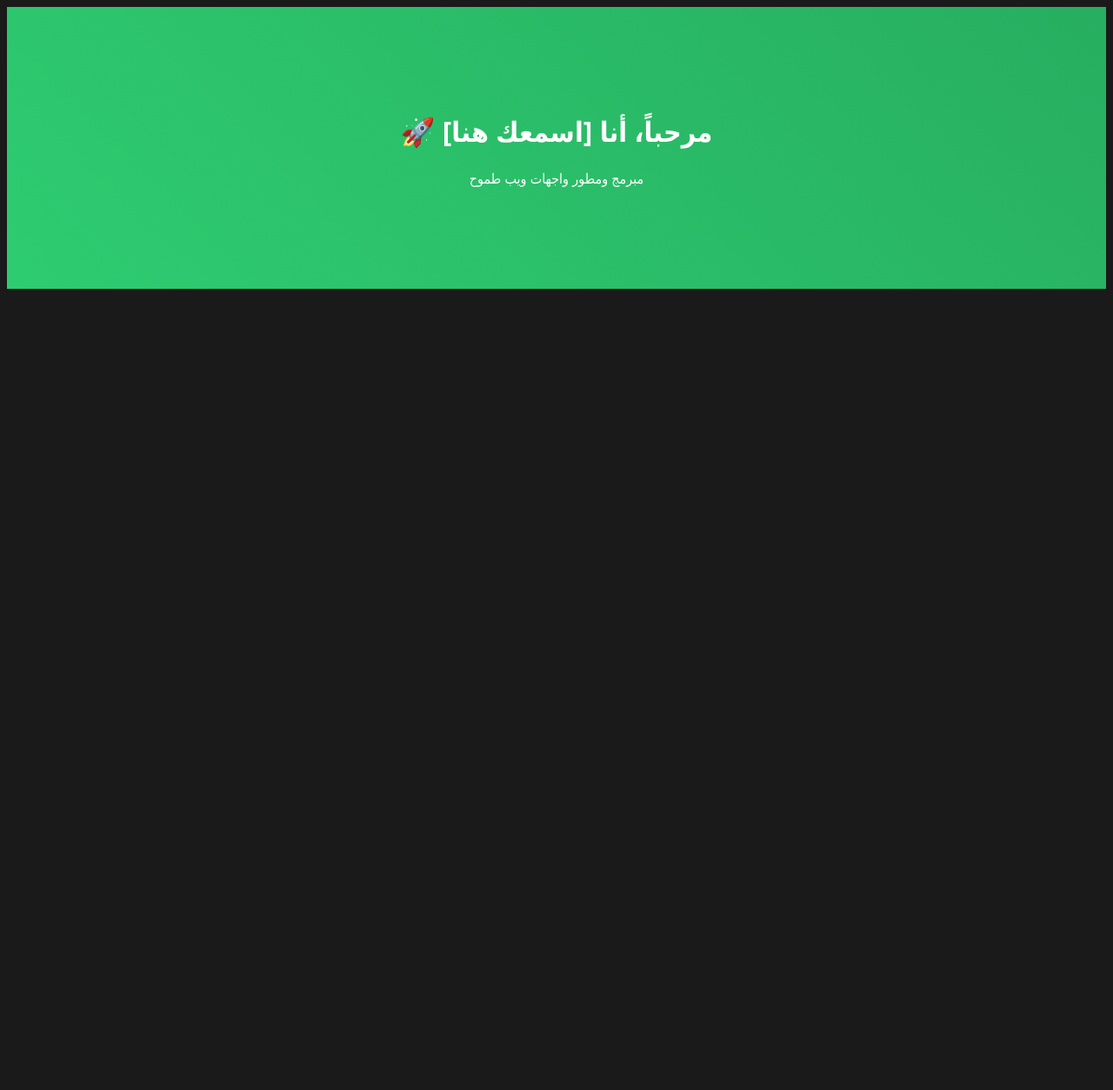
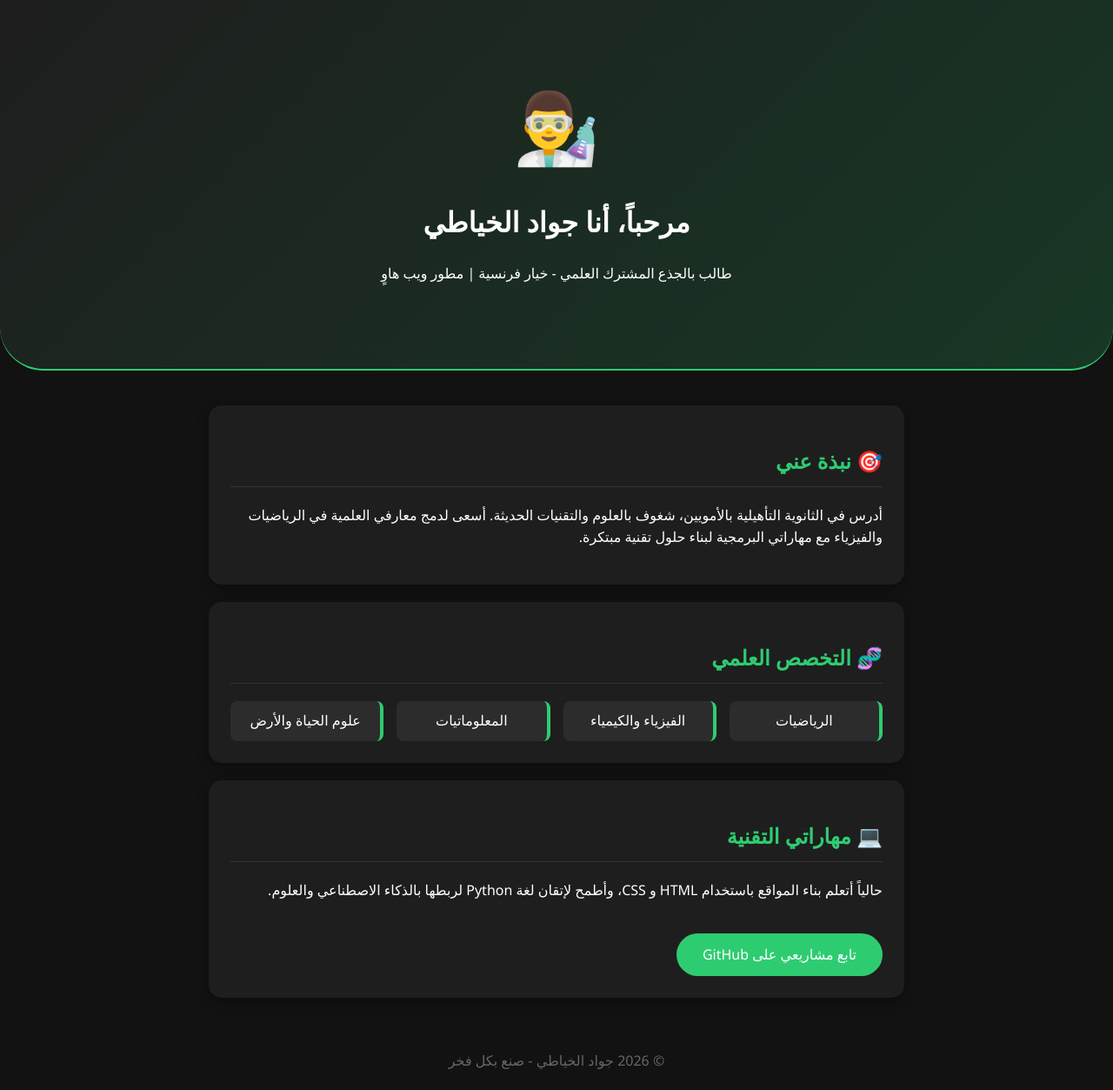
Before and after one commit to ja2008328-tech/elkhayaty, a plain HTML site: page index.html in a window 1280 px wide. Shown: the whole page at 87% size. Before the commit the page ends 800 px from the top, so only its background shows below. Drawn offline with Linux system fonts and the light colour scheme.

Commit message:
Final working code with Python

```diff
--- a/index.html
+++ b/index.html
@@ -2,17 +2,122 @@
 <html lang="ar" dir="rtl">
 <head>
     <meta charset="UTF-8">
-    <title>معرض أعمالي | 2026</title>
+    <meta name="viewport" content="width=device-width, initial-scale=1.0">
+    <title>جواد الخياطي | المسار العلمي</title>
     <style>
-        body { font-family: 'Segoe UI', Tahoma, Geneva, Verdana, sans-serif; background: #1a1a1a; color: white; text-align: center; }
-        .hero { padding: 100px 20px; background: linear-gradient(45deg, #2ecc71, #27ae60); }
-        h1 { size: 3rem; }
+        :root {
+            --primary-color: #2ecc71;
+            --dark-bg: #121212;
+            --card-bg: #1e1e1e;
+        }
+
+        body {
+            font-family: 'Segoe UI', sans-serif;
+            background-color: var(--dark-bg);
+            color: white;
+            margin: 0;
+            line-height: 1.6;
+        }
+
+        .container {
+            max-width: 800px;
+            margin: 0 auto;
+            padding: 20px;
+        }
+
+        /* رأس الصفحة */
+        header {
+            text-align: center;
+            padding: 60px 0;
+            background: linear-gradient(135deg, #1e1e1e, #2ecc7133);
+            border-bottom: 2px solid var(--primary-color);
+            border-radius: 0 0 50px 50px;
+        }
+
+        .profile-img {
+            width: 130px;
+            border: 4px solid var(--primary-color);
+            border-radius: 50%;
+            margin-bottom: 15px;
+        }
+
+        /* الأقسام */
+        section {
+            background: var(--card-bg);
+            padding: 25px;
+            margin: 20px 0;
+            border-radius: 15px;
+            box-shadow: 0 5px 15px rgba(0,0,0,0.3);
+        }
+
+        h2 { color: var(--primary-color); border-bottom: 1px solid #333; padding-bottom: 10px; }
+
+        /* مهارات علمية */
+        .skills-grid {
+            display: grid;
+            grid-template-columns: repeat(auto-fit, minmax(120px, 1fr));
+            gap: 15px;
+            margin-top: 15px;
+        }
+
+        .skill-item {
+            background: #2c2c2c;
+            padding: 10px;
+            border-radius: 8px;
+            text-align: center;
+            border-right: 4px solid var(--primary-color);
+        }
+
+        .footer-btn {
+            display: inline-block;
+            background: var(--primary-color);
+            color: white;
+            text-decoration: none;
+            padding: 12px 30px;
+            border-radius: 25px;
+            margin-top: 20px;
+            transition: 0.3s;
+        }
+
+        .footer-btn:hover { transform: scale(1.05); background: #27ae60; }
     </style>
 </head>
 <body>
-    <div class="hero">
-        <h1>مرحباً، أنا [اسمعك هنا] 🚀</h1>
-        <p>مبرمج ومطور واجهات ويب طموح</p>
+
+<header>
+    <div class="container">
+        <div style="font-size: 80px;">👨‍🔬</div>
+        <h1>مرحباً، أنا جواد الخياطي</h1>
+        <p>طالب بالجذع المشترك العلمي - خيار فرنسية | مطور ويب هاوٍ</p>
     </div>
+</header>
+
+<div class="container">
+    <section>
+        <h2>🎯 نبذة عني</h2>
+        <p>أدرس في الثانوية التأهيلية بالأمويين، شغوف بالعلوم والتقنيات الحديثة. أسعى لدمج معارفي العلمية في الرياضيات والفيزياء مع مهاراتي البرمجية لبناء حلول تقنية مبتكرة.</p>
+    </section>
+
+    <section>
+        <h2>🧬 التخصص العلمي</h2>
+        <div class="skills-grid">
+            <div class="skill-item">الرياضيات</div>
+            <div class="skill-item">الفيزياء والكيمياء</div>
+            <div class="skill-item">المعلوماتيات</div>
+            <div class="skill-item">علوم الحياة والأرض</div>
+        </div>
+    </section>
+
+    <section>
+        <h2>💻 مهاراتي التقنية</h2>
+        <p>حالياً أتعلم بناء المواقع باستخدام HTML و CSS، وأطمح لإتقان لغة Python لربطها بالذكاء الاصطناعي والعلوم.</p>
+        <a href="https://github.com/ja2008328-tech" class="footer-btn">تابع مشاريعي على GitHub</a>
+    </section>
+</div>
+
+<footer style="text-align: center; padding: 20px; color: #666;">
+    &copy; 2026 جواد الخياطي - صنع بكل فخر
+</footer>
+
 </body>
 </html>
```
